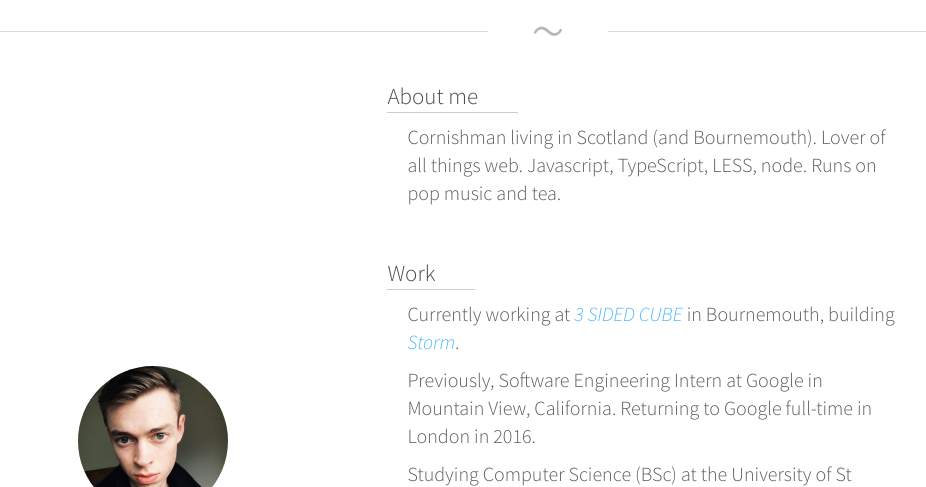
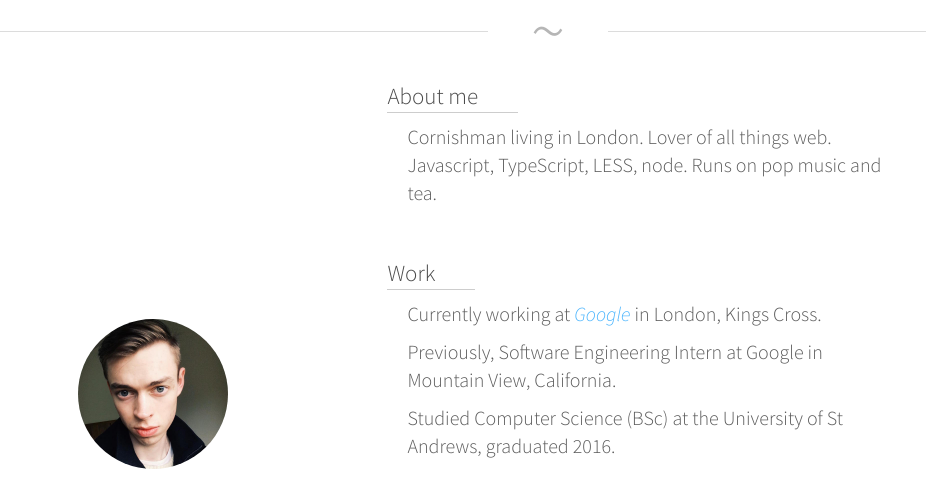
Before and after one commit to peterjosling/peterjosling.com, a website: page index.html in a window 1280 px wide. Shown: the top 487 px of the page, without its empty margins (92-1018 px from the left). Drawn offline with Linux system fonts and the light colour scheme.

Commit message:
Updates Peter's life status (#1)

```diff
--- a/index.html
+++ b/index.html
@@ -22,14 +22,14 @@
 	<div class="info">
 		<section>
 			<h2>About me</h2>
-			<p>Cornishman living in Scotland (and Bournemouth). Lover of all things web. Javascript, TypeScript, LESS, node. Runs on pop music and tea.</p>
+			<p>Cornishman living in London. Lover of all things web. Javascript, TypeScript, LESS, node. Runs on pop music and tea.</p>
 		</section>
 
 		<section>
 			<h2>Work</h2>
-			<p>Currently working at <a href="http://3sidedcube.com">3 SIDED CUBE</a> in Bournemouth, building <a href="http://stormcorp.co">Storm</a>.</p>
-			<p>Previously, Software Engineering Intern at Google in Mountain View, California. Returning to Google full-time in London in 2016.</p>
-			<p>Studying Computer Science (BSc) at the University of St Andrews, graduating 2016.</p>
+			<p>Currently working at <a href="https://google.com">Google</a> in London, Kings Cross.</p>
+			<p>Previously, Software Engineering Intern at Google in Mountain View, California.</p>
+			<p>Studied Computer Science (BSc) at the University of St Andrews, graduated 2016.</p>
 		</section>
 
 		<section>
@@ -42,7 +42,6 @@
 		<section>
 			<h2>Projects</h2>
 			<p><a href="https://chrome.google.com/webstore/detail/notifier-for-twitter/ikknnkomiokeodcdkknnhgjmncfiefmn">Notifier for Twitter</a> &#8211; a Twitter client for Google Chrome</p>
-			<p><a href="https://tldolla.com">tldol.la</a> &#8211; domain name price comparison</p>
 		</section>
 	</div>
 </div>
```
